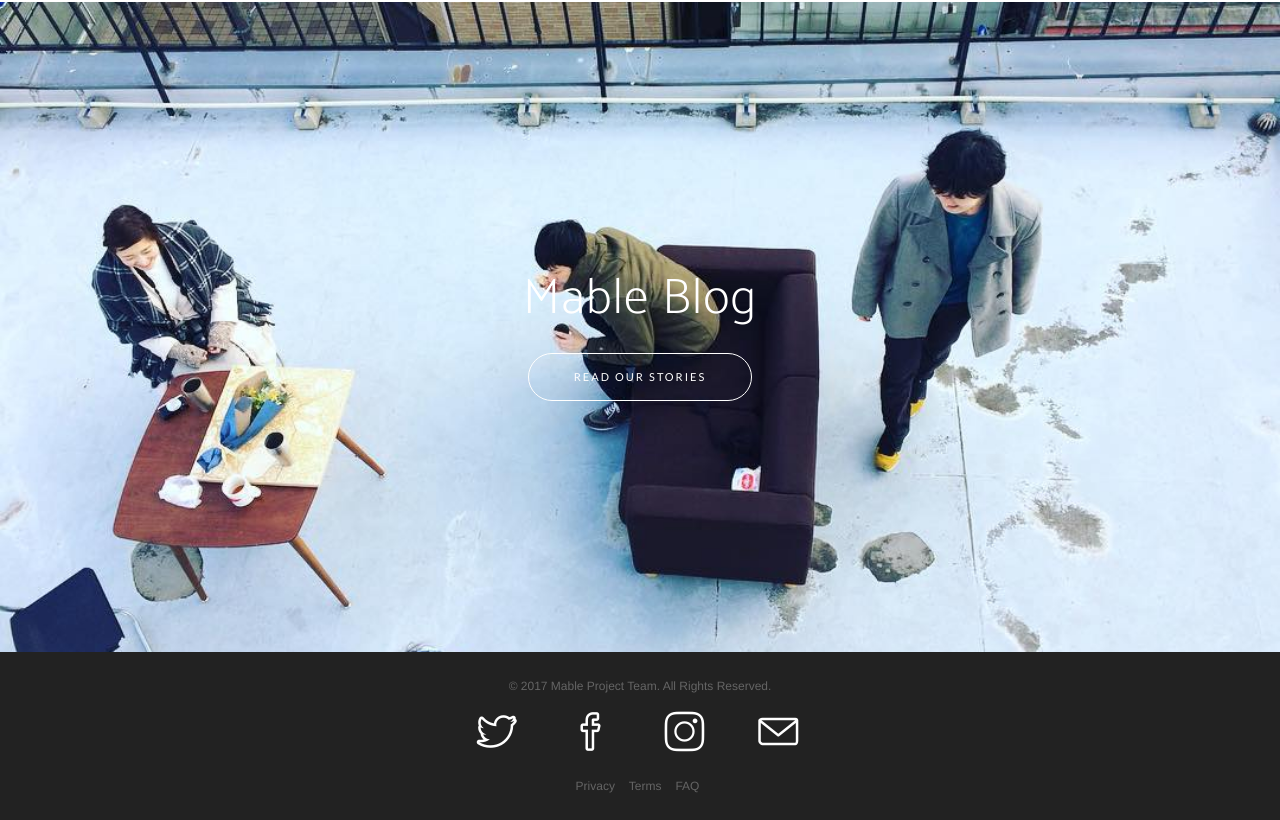
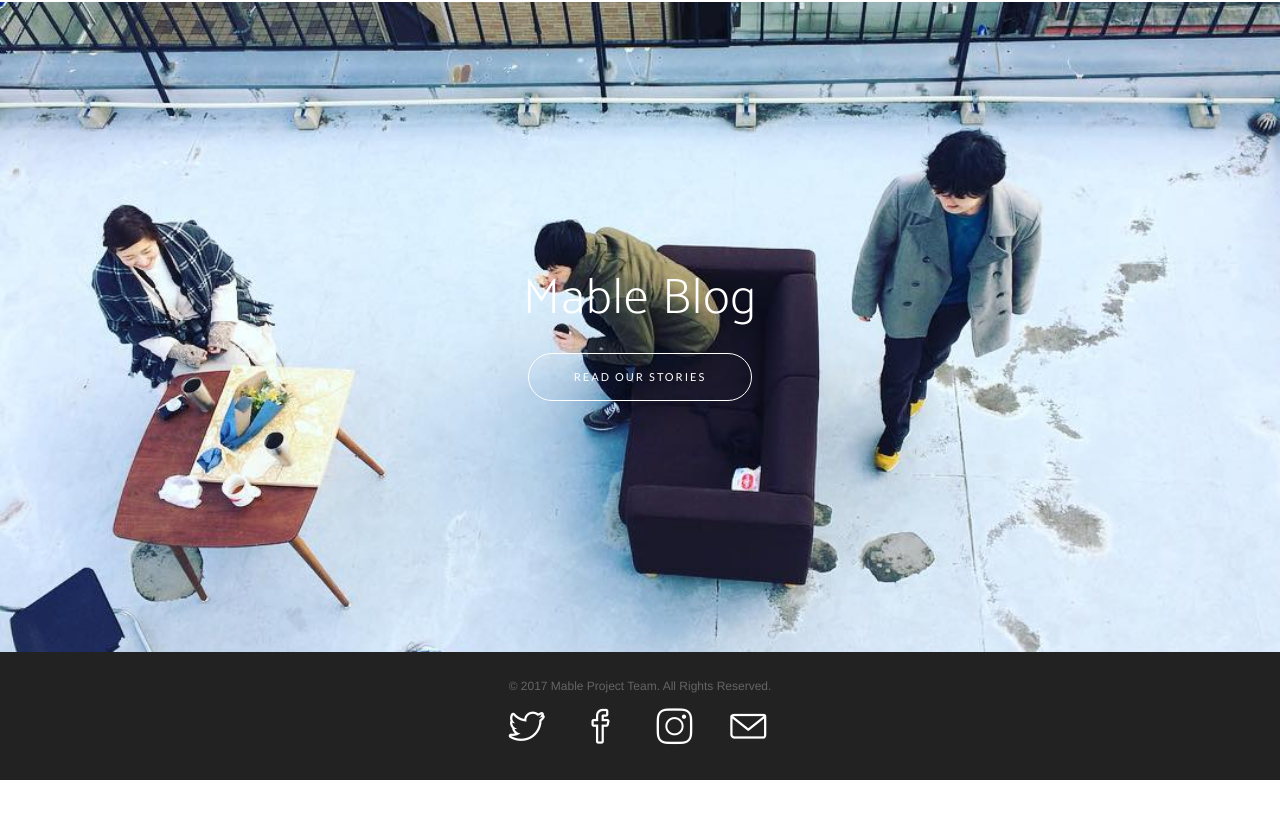
Before and after one commit to mable-project/mable-project.github.io, a website: page index.html in a window 1280 px wide. Shown: the part 4274-5094 px from the top of the page. After the commit the page ends 5054 px from the top, so only its background shows below. Drawn offline with nearby package versions, Linux system fonts and the light colour scheme; a web font is replaced by a local one.

Commit message:
improve layout of footer

```diff
--- a/index.html
+++ b/index.html
@@ -274,7 +274,7 @@
                     <a href="mailto:mable.proj@gmail.com?subject=Contact Mable Team from Website"><i class="icon-envelope text-white"></i></a>
                 </li>
             </ul>
-            <ul class="list-inline">
+            <!--<ul class="list-inline">
                 <li>
                     <a href="#">Privacy</a>
                 </li>
@@ -284,7 +284,7 @@
                 <li>
                     <a href="#">FAQ</a>
                 </li>
-            </ul>
+            </ul>-->
         </div>
     </footer>
 
--- a/less/new-age.less
+++ b/less/new-age.less
@@ -432,10 +432,10 @@ footer {
         li {
             a {
                 display: block;
-                height: 80px;
-                width: 80px;
-                line-height: 80px;
-                font-size: 40px;
+                height: 60px;
+                width: 60px;
+                line-height: 70px;
+                font-size: 36px;
                 border-radius: 100%;
                 color: white;
                 i {
```
Also changed, not shown: css/new-age.css, css/new-age.min.css.
